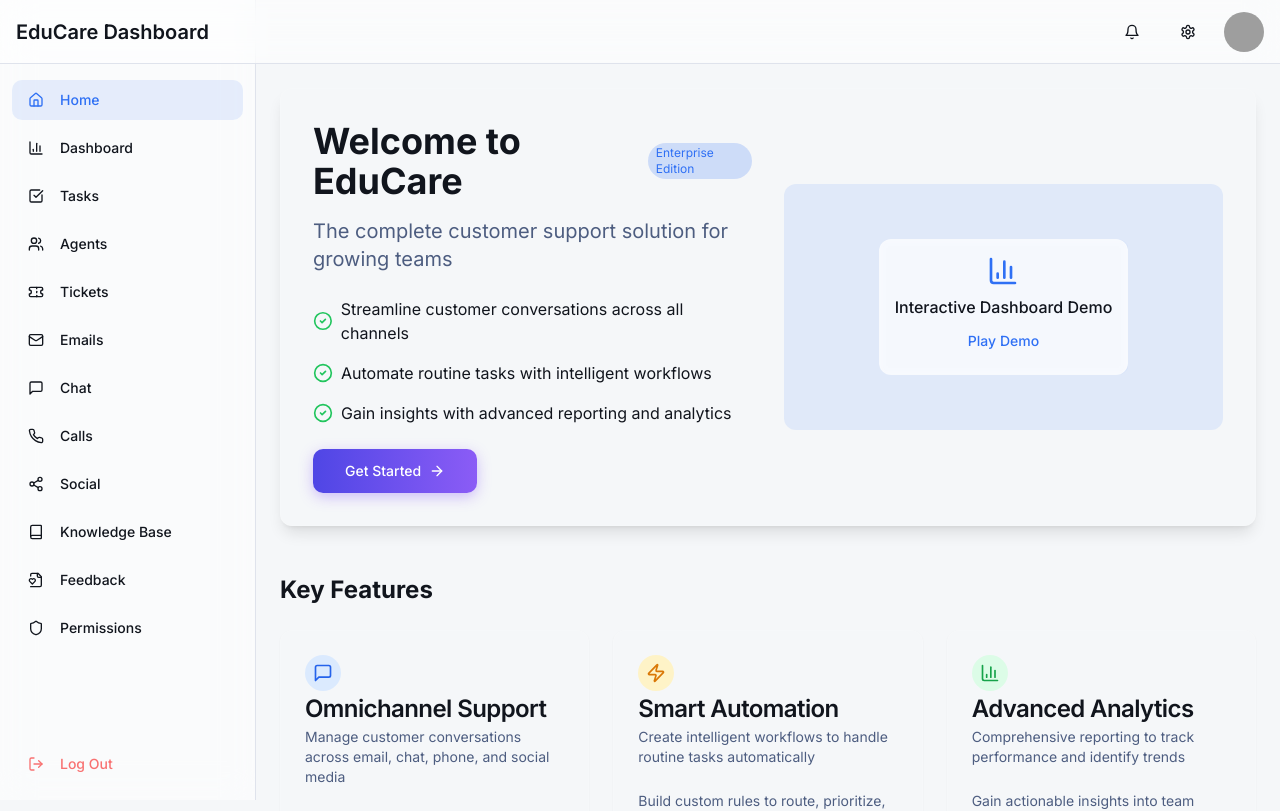
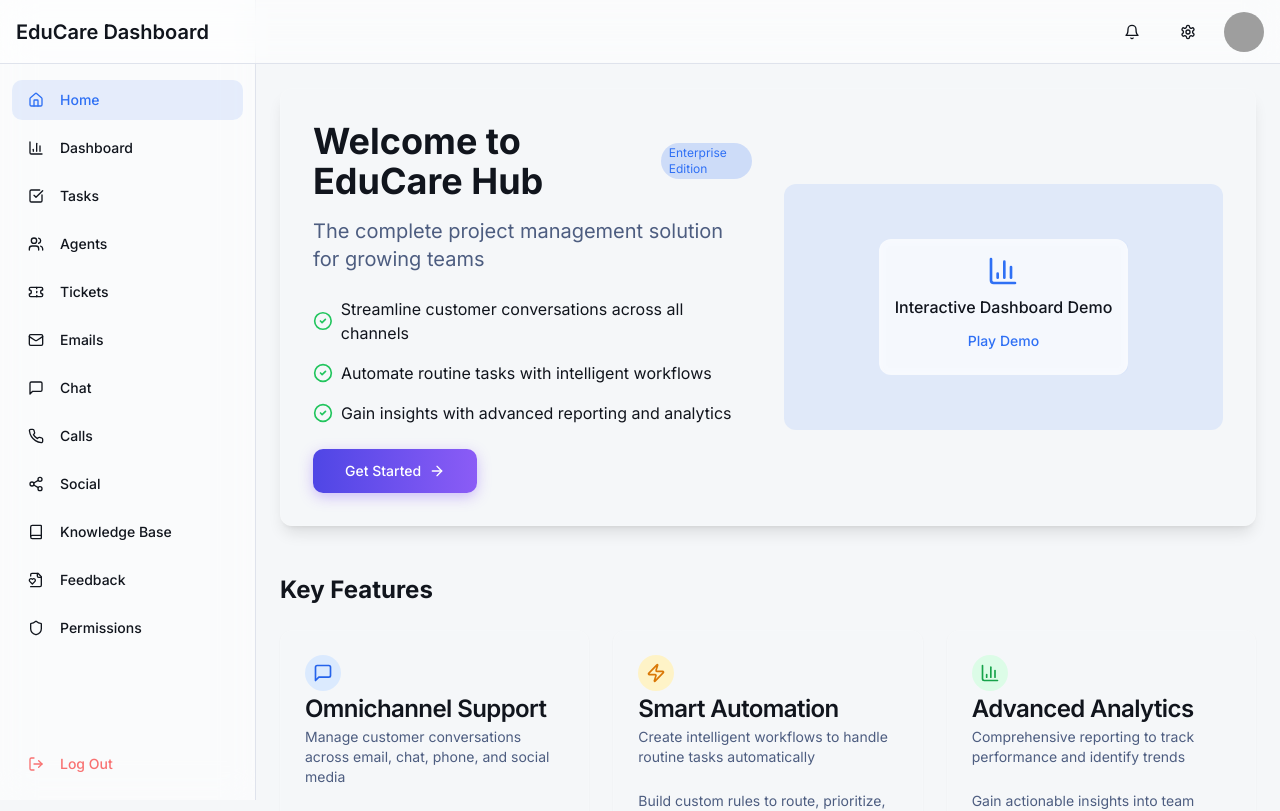
Before and after one commit to alokp5665/simulated-helpdesk-magic-1000, a React (Vite) app: page /home in a window 1280 px wide. Shown: the top 811 px of the page. Built offline with nearby package versions, Linux system fonts and the light colour scheme; grey boxes are pictures that could not be loaded.

Commit message:
Update home page welcome message
Change the welcome heading and subtitle text on the home page.

```diff
--- a/src/pages/home/index.tsx
+++ b/src/pages/home/index.tsx
@@ -1,5 +1,4 @@
-
-import { useState, useEffect } from "react";
+import { useState, useEffect } from 'react';
 import { Sidebar } from "@/components/layout/Sidebar";
 import { TopBar } from "@/components/layout/TopBar";
 import {
@@ -64,13 +63,13 @@ const HomePage = () => {
               <div className="grid grid-cols-1 lg:grid-cols-2 gap-8 items-center">
                 <div>
                   <h1 className="text-4xl font-bold mb-4 text-foreground flex items-center">
-                    Welcome to EduCare
+                    Welcome to EduCare Hub
                     <span className="ml-3 text-xs font-normal bg-primary/20 text-primary px-2 py-0.5 rounded-full">
                       Enterprise Edition
                     </span>
                   </h1>
                   <p className="text-xl text-muted-foreground mb-6">
-                    The complete customer support solution for growing teams
+                    The complete project management solution for growing teams
                   </p>
                   <div className="space-y-4">
                     <div className="flex items-center gap-2">
```
